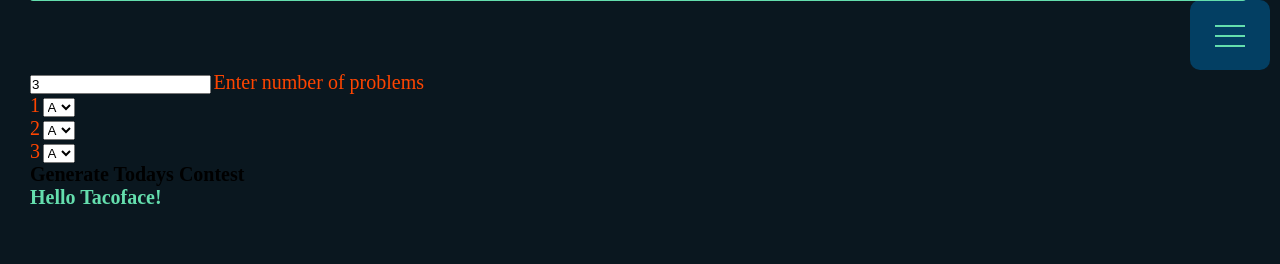
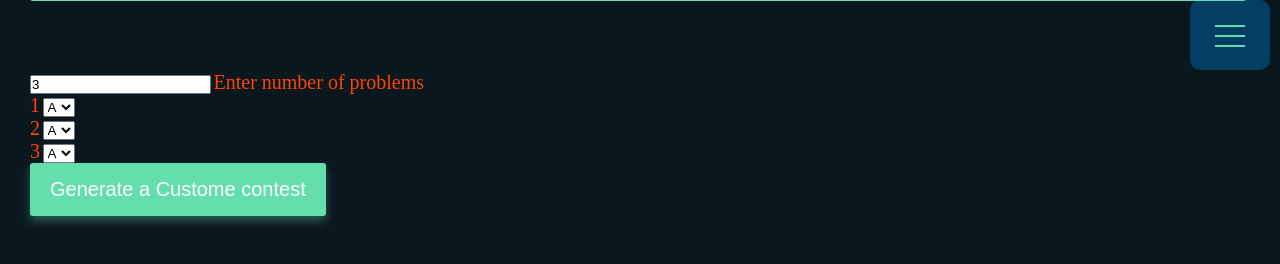
Before and after one commit to FazleRabbbiferdaus172/daily_contest_finder, a Django app: page /custome_problems in a window 1280 px wide. Shown: the part 269-533 px from the top of the page. Run offline with Django 3.2, Linux system fonts and the light colour scheme; data that the repository does not hold is empty; style sheets or scripts are compiled from the project's sources; some libraries are stand-ins or nearby versions.

Commit message:
still need someworks

```diff
--- a/dailyRandomContest/urls.py
+++ b/dailyRandomContest/urls.py
@@ -15,16 +15,19 @@ Including another URLconf
 """
 from django.conf.urls import url
 from django.contrib import admin
-from randomContestGenerator.views import Index, RandomContest, generate_random_contest, Allcontest, CustomeProblems
+from randomContestGenerator.views import (
+    Index, RandomContest, generate_random_contest, Allcontest, CustomeProblems, generate_custome_contest)
 
 urlpatterns = [
     url(r'^admin/', admin.site.urls),
     url(r'^$', RandomContest.as_view(), name='index'),
     url(r'^randomcontest', RandomContest.as_view(), name='randomcontest'),
-    url(r'^generate_random_contest', generate_random_contest,
-        name='generate_random_contest'),
     url(r'^all_contest', Allcontest.as_view(),
         name='all_contest'),
     url(r'^custome_problems', CustomeProblems.as_view(),
         name='custome_problems'),
+    url(r'^generate_random_contest', generate_random_contest,
+        name='generate_random_contest'),
+    url(r'^generate_custome_contest', generate_custome_contest,
+        name='generate_custome_contest'),
 ]
--- a/randomContestGenerator/templates/customeproblems.html
+++ b/randomContestGenerator/templates/customeproblems.html
@@ -5,7 +5,7 @@
 
     <div>
         <!-- <form action="{% url 'generate_random_contest' %}" method="POST" class="form"> -->
-        <form action="" method="POST" class="form">
+        <form action="{% url 'generate_custome_contest' %}" method="POST" class="form" name="custome_contest_form">
             {% csrf_token %}
             <input v-model="number" type="number" name="" id="num">
             <label for="num" class="forlabel__text">Enter number of problems</label>
@@ -20,16 +20,18 @@
                 </select>
             </div>
 
-
+            <div class="form__button-submit">
+                <input type="submit" class="btn" value="Generate a Custome contest">
+            </div>
         </form>
     </div>
 
     <div>
-        <h1 v-if="state==='Hungry'"> Oh! IF works</h1>
+        <!-- <h1 v-if="state==='Hungry'"> Oh! IF works</h1>
         <h1 v-else> [[ state ]] </h1>
         <a href="#" class="randomcontest__link-heading"><h1 class="randomcontest__link-text">
             [[ text ]]
-        </h1></a>
+        </h1></a> -->
         {% for i in problems %}
         <a href="{{ i.url }}" class="randomcontest__link-heading"><h1 class="randomcontest__link-text">
             {{ i.name }}
--- a/randomContestGenerator/views.py
+++ b/randomContestGenerator/views.py
@@ -66,3 +66,14 @@ def generate_random_contest(request):
                 'url': state['url'], 'name': state['name'], 'id': state['id']}}
 
         return render(request, "randomContest.html", context=context)
+
+
+def generate_custome_contest(request):
+    if request.method == "POST":
+        contest = services.GrabingJSON()
+        contest_type = request.POST.get('custome_contest_form')
+        print("custome_contest_form")
+        print(contest_type)
+
+        context = {'state': state}
+        return render(request, "customeproblems.html", context=context)
```
